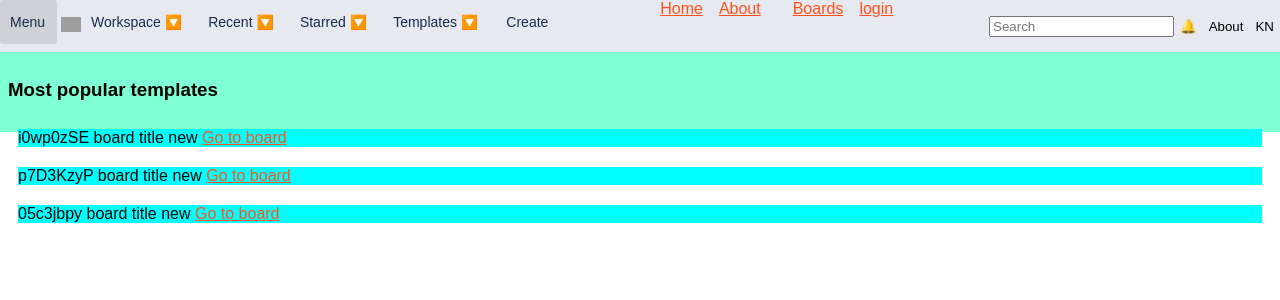
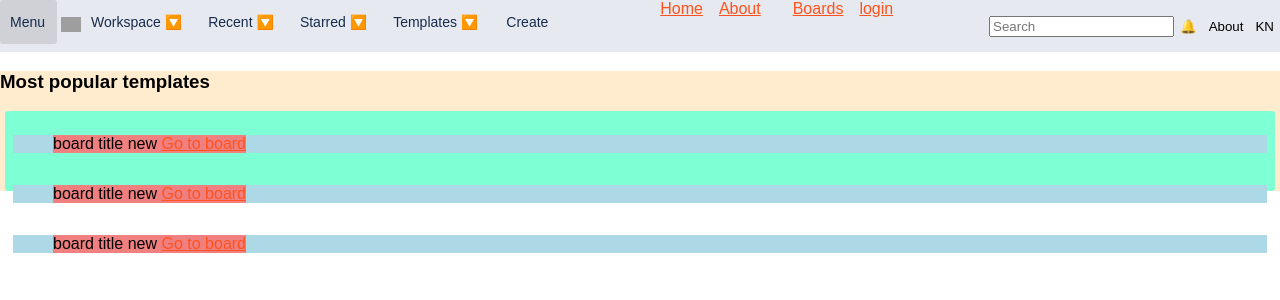
Before and after one commit to KaiNagar/Trailo, a Vue app: page /#/ in a window 1280 px wide. Shown: the top 300 px of the page. Built offline with nearby package versions, Linux system fonts and the light colour scheme; grey boxes are pictures that could not be loaded.

Commit message:
board list

```diff
--- a/src/styles/5-views/_board-list.scss
+++ b/src/styles/5-views/_board-list.scss
@@ -1,13 +1,25 @@
 .board-list-container{
+    position: relative;
+    background-color: blanchedalmond;
+    .board-list{
             background-color: aquamarine;
             display: flex;
             height: 80px;
             position: relative;
             flex-direction: column;
             padding: 8px;
-    .board-list{
-        margin: 10px;
-        background-color: aqua;
+            margin: 5px;
+            border-radius: 3px;
+            .board-preview ul{
+                display: flex;
+                flex-wrap: wrap;
+                justify-content: flex-start;
+                background-color: lightblue;
+                list-style: none;
+
+                li{
+                    background-color: lightcoral;
                 }
-
             }
+        }
+    }
--- a/src/views/board.list.vue
+++ b/src/views/board.list.vue
@@ -1,10 +1,15 @@
 <template>
   <section class="board-list-container" v-if="boards">
     <h1>Most popular templates</h1>
-    <div class="board-list" v-for="board in boards" :key="board._id">
-      {{ board._id }}
-      {{ board.title }}
-      <router-link :to="'/board/' + board._id">Go to board</router-link>
+    <div class="board-list">
+      <div class="board-preview" v-for="board in boards" :key="board._id">
+        <ul>
+          <li>
+            {{ board.title }}
+            <router-link :to="'/board/' + board._id">Go to board</router-link>
+          </li>
+        </ul>
+      </div>
     </div>
   </section>
 </template>
```
Lines whose indentation alone changed are shown as unchanged.
